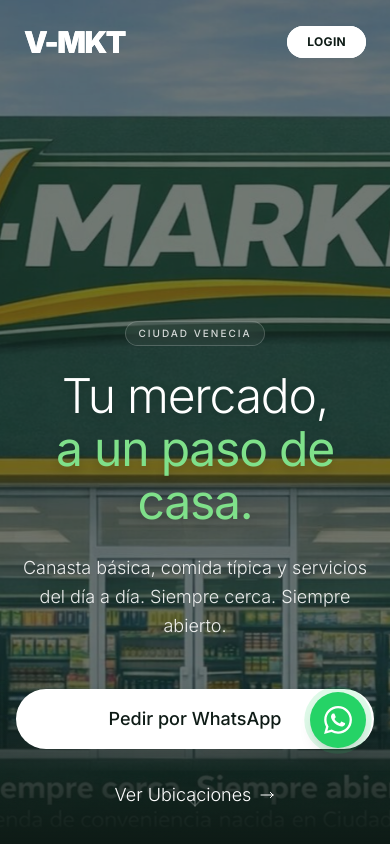
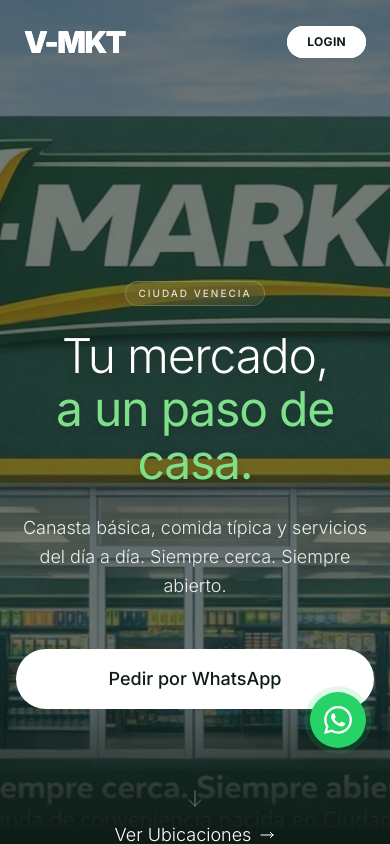
Before and after one commit to rplushn/vmarket, a Next.js app: page / in a window 390 px wide. Shown: the top 844 px of the page. Built offline with nearby package versions, Linux system fonts and the light colour scheme.

Commit message:
Ajuste dos boton whatsapp y modal responsive

```diff
--- a/src/components/Hero.tsx
+++ b/src/components/Hero.tsx
@@ -57,7 +57,7 @@ export default function Hero() {
           <button
             type="button"
             onClick={() => openWhatsApp()}
-            className="bg-white text-[var(--vm-green-950)] px-8 py-4 rounded-full font-medium text-lg hover:bg-[var(--vm-accent-lime)] hover:text-[var(--vm-green-950)] transition-all duration-300 w-full sm:w-auto min-w-[200px] text-center"
+            className="bg-white text-[var(--vm-green-950)] px-8 py-4 rounded-full font-medium text-lg hover:bg-[var(--vm-accent-lime)] hover:text-[var(--vm-green-950)] transition-all duration-300 w-full sm:w-auto min-w-[200px] text-center mb-20"
           >
             Pedir por WhatsApp
           </button>
```
